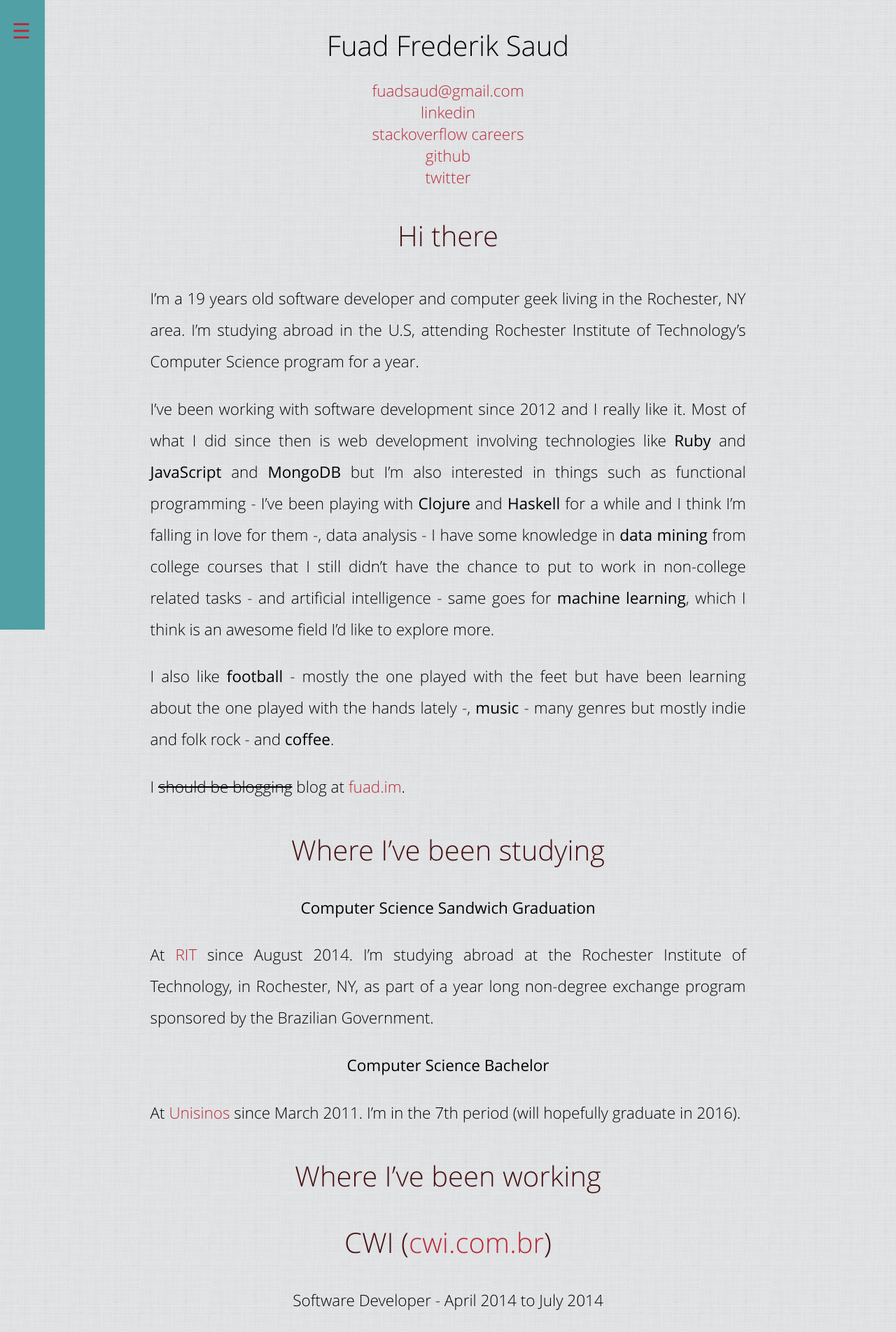
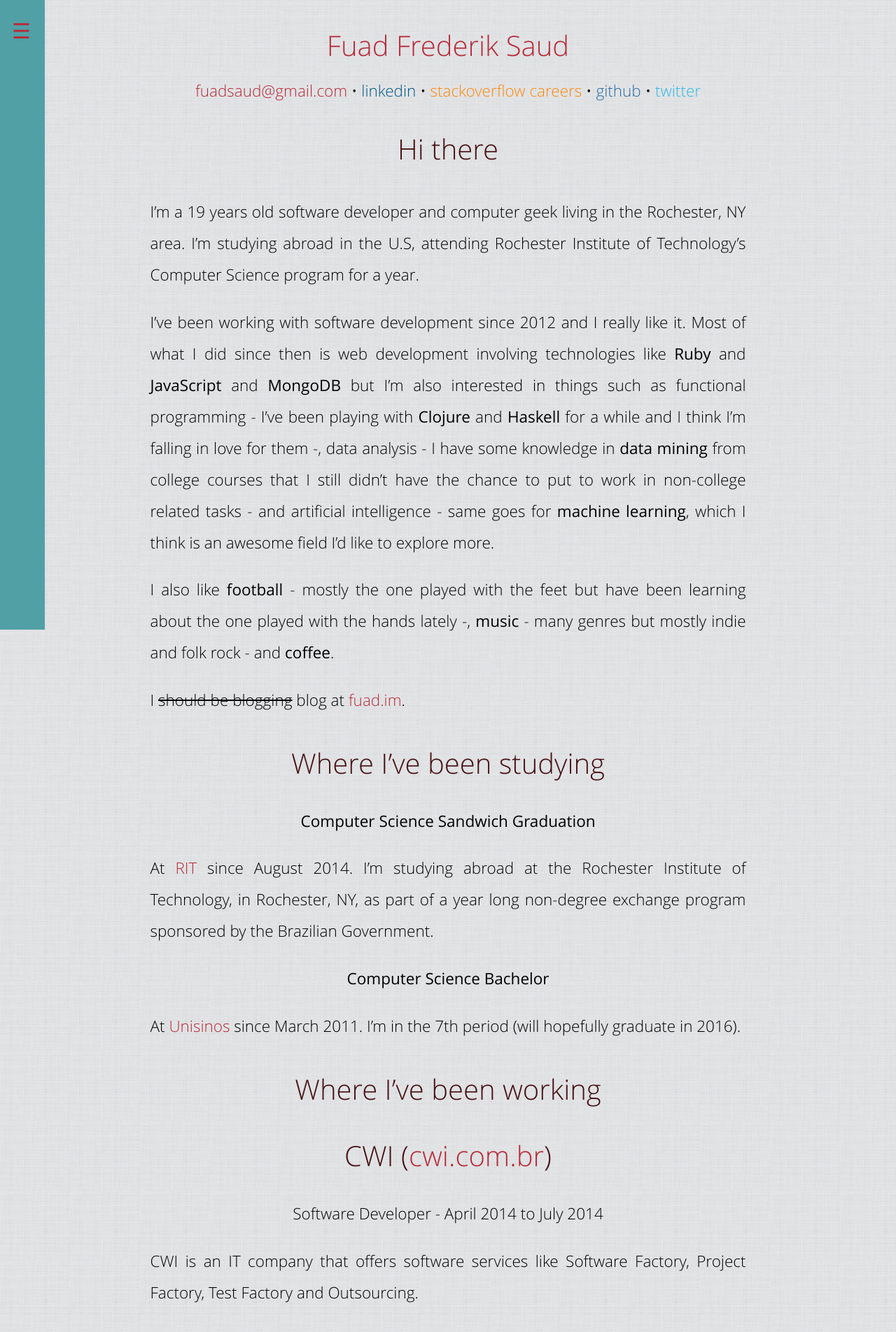
Before and after one commit to fuadsaud/fuadsaud.github.io, a Jekyll site: the page built from resume/index.md, in a window 1280 px wide. Shown: the top 1904 px of the page at 70% size. Built offline with Jekyll 4.4.1, drawn with Linux system fonts in a browser that asks for light colours.

Commit message:
Revamp the whole skin

```diff
--- /dev/null
+++ b/_includes/contact_links.html
@@ -0,0 +1,17 @@
+<ul class="contact-links">
+    <li>
+        <a class="email" href="mailto:{{ site.author.email }}">{{ site.author.email }}</a>
+    </li>
+    <li>
+        <a class="linkedin" href="{{ site.author.links.linkedin }}"  target="_blank">linkedin</a>
+    </li>
+    <li>
+        <a class="socareers" href="{{ site.author.links.socarrers }}" target="_blank">stackoverflow careers</a>
+    </li>
+    <li>
+        <a class="github" href="{{ site.author.links.github }}"    target="_blank">github</a>
+    </li>
+    <li>
+        <a class="twitter" href="{{ site.author.links.twitter }}"   target="_blank">twitter</a>
+    </li>
+</ul>
--- a/css/layout.scss
+++ b/css/layout.scss
@@ -226,7 +226,7 @@ blockquote {
     li { display: inline; }
 }
 
-.useful-links {
+.contact-links {
   list-style: none;
 
   padding: 0;
--- a/css/skin.scss
+++ b/css/skin.scss
@@ -14,6 +14,19 @@ $twitter-color: #2eb8e7;
 
 @mixin entypo { font-family: 'Entypo'; }
 @mixin entypo-social { font-family: 'Entypo Social'; }
+
+
+@mixin invert-colors-on-hover($color: $secondary-color) {
+    @include transition (.5s);
+
+    color: $color;
+    text-decoration: none;
+
+    &:hover, &:active {
+        background-color: $color;
+        color: #fff;
+    }
+}
 
 @mixin glowing-links {
     a {
@@ -47,15 +60,7 @@ body {
 }
 
 a {
-    @include transition (.5s);
-
-    color: $secondary-color;
-    text-decoration: none;
-
-    &:hover, &:active {
-        background-color: $secondary-color;
-        color: #fff;
-    }
+    @include invert-colors-on-hover($secondary-color);
 }
 
 hr { color: $primary-color; }
@@ -73,7 +78,7 @@ h5,
 h6 { font-weight: lighter; }
 
 h1 { color: #fff; }
-
+h2 { color: $secondary-color; }
 h3 { color: #461114; }
 
 h2,
@@ -151,9 +156,19 @@ blockquote {
 }
 
 .contact-links {
-  .email     { color: $email-color; }
-  .github    { color: $github-color; }
-  .linkedin  { color: $linkedin-color; }
-  .socareers { color: $socareers-color; }
-  .twitter   { color: $twitter-color; }
+    .email     { @include invert-colors-on-hover($email-color); }
+    .github    { @include invert-colors-on-hover($github-color); }
+    .linkedin  { @include invert-colors-on-hover($linkedin-color); }
+    .socareers { @include invert-colors-on-hover($socareers-color); }
+    .twitter   { @include invert-colors-on-hover($twitter-color); }
+
+    li {
+        @include reset-links;
+
+        display: inline;
+
+        &::after { content: '•'; }
+
+        &:last-child::after { content: ''; }
+    }
 }
--- a/resume.md
+++ b/resume/index.md
@@ -5,13 +5,7 @@ title: Fuad Saud
 
 ## Fuad Frederik Saud
 
-<ul class="useful-links">
-  <li><a href="mailto:{{ site.author.email }}">{{ site.author.email }}</a></li>
-  <li><a href="{{ site.author.links.linkedin }}"  target="_blank">linkedin</a></li>
-  <li><a href="{{ site.author.links.socarrers }}" target="_blank">stackoverflow careers</a></li>
-  <li><a href="{{ site.author.links.github }}"    target="_blank">github</a></li>
-  <li><a href="{{ site.author.links.twitter }}"   target="_blank">twitter</a></li>
-</ul>
+{% include contact_links.html %}
 
 ### Hi there
 
```
